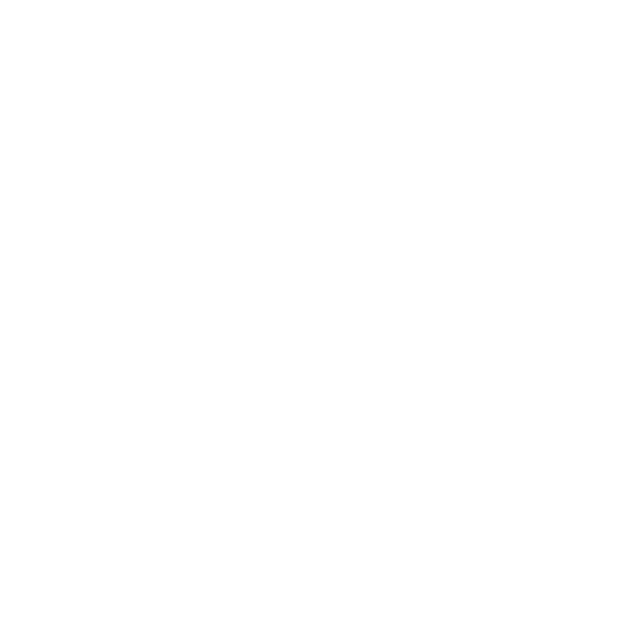
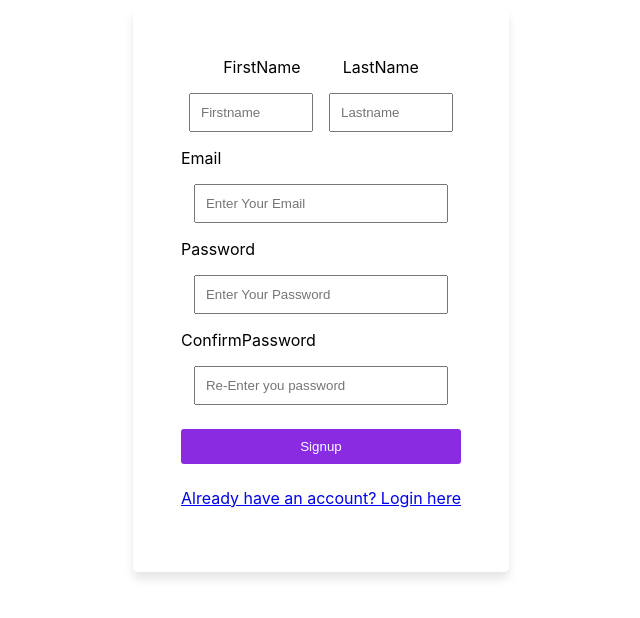
Before and after one commit to sumitsaurabh927/Momentum-fe, a React (Create React App) app: page /signup in a window 1280 px wide. Before the commit this address had no page. Shown: the part 110-728 px from the top of the page, without its empty margins (319-959 px from the left). Built offline with nearby package versions, Linux system fonts and the light colour scheme.

Commit message:
added signup page and route

```diff
--- a/src/App.js
+++ b/src/App.js
@@ -1,5 +1,6 @@
 import {Routes,Route} from "react-router-dom";
 import Login from "./pages/Login/Login";
+import Signup from "./pages/Signup/Signup";
 
 
 function App() {
@@ -7,6 +8,7 @@
     <div>
       <Routes>
         <Route path="/" element={<Login/>}/>
+        <Route path="/signup" element={<Signup/>}/>
       </Routes>
 
     </div>
--- /dev/null
+++ b/src/pages/Signup/Signup.js
@@ -0,0 +1,96 @@
+import React, { useState } from 'react'
+import { Link, useNavigate } from 'react-router-dom';
+import "../Login/login.css";
+
+const Signup = () => {
+    const [formValue,setFormValue]=useState({
+        firstName:"",
+        lastName:"",
+        email:"",
+        password:"",
+        confirmPassword:"",
+    });
+
+    const navigate = useNavigate();
+
+    const handleChange = (e) =>{
+        setFormValue({
+            ...formValue,
+            [e.target.name]:e.target.value,
+        })
+
+    }
+
+    const handleClick = () =>{
+        navigate("/home");
+    }
+  return (
+    <div className='auth_container'>
+          <form onSubmit={(e)=>e.preventDefault()} className="auth_form">
+            <div className="auth_sub_container">
+              <label for="firstname" >FirstName</label>
+              <label for="lastname" >LastName</label>
+            </div>
+          <div className='auth_sub_container'>
+            <input
+              type="text"
+              className="auth_input"
+              id="firstname"
+              value={formValue.firstName}
+              name="firstName"
+              onChange={handleChange}
+              placeholder="Firstname"
+            />
+            <input
+              type="text"
+              className="auth_input"
+              id="lastname"
+              value={formValue.lastName}
+              name="lastName"
+              onChange={handleChange}
+              placeholder="Lastname"
+            />
+          </div>
+            <label for="email" >Email</label>
+            <input
+              type="text"
+              className="auth_input"
+              id="email"
+              value={formValue.email}
+              name="email"
+              onChange={handleChange}
+              placeholder="Enter Your Email"
+            />
+            <label for="password">Password</label>
+            <input
+              type="password"
+              className="auth_input"
+              id="password"
+              value={formValue.password}
+              name="password"
+              onChange={handleChange}
+              placeholder="Enter Your Password"
+            />
+            <label for="confirmpassword" >ConfirmPassword</label>
+            <input
+              type="text"
+              className="auth_input"
+              id="confirmpassword"
+              value={formValue.confirmPassword}
+              name="confirmPassword"
+              onChange={handleChange}
+              placeholder="Re-Enter you password"
+            />
+            <div className="auth_button_container">
+              <button onClick={handleClick} className="auth_button" disabled={!(formValue.email && formValue.password)}>Signup</button>
+            </div>
+            <Link to="/">
+              <p>Already have an account? Login here</p>
+            </Link>
+          </form>
+      </div>
+
+  )
+}
+
+export default Signup
```
